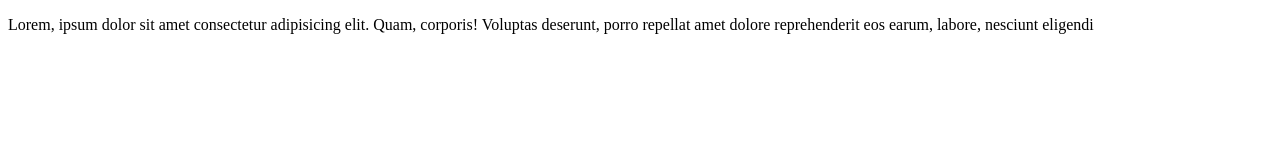
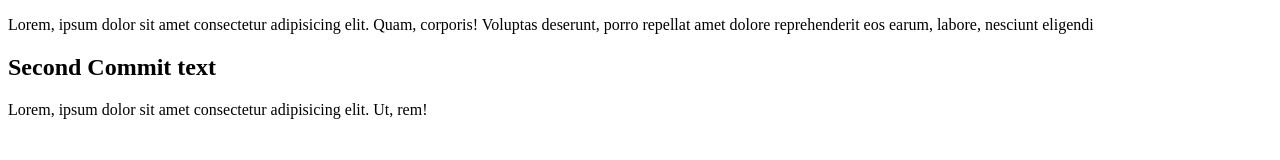
Before and after one commit to AshishVerma9/LearningGit, a plain HTML site: page Index.html in a window 1280 px wide. Drawn offline with Linux system fonts and the light colour scheme.

Commit message:
second commit with h2 tag and some text

```diff
--- a/Index.html
+++ b/Index.html
@@ -8,5 +8,7 @@
 </head>
 <body>
     <p>Lorem, ipsum dolor sit amet consectetur adipisicing elit. Quam, corporis! Voluptas deserunt, porro repellat amet dolore reprehenderit eos earum, labore, nesciunt eligendi </p>
+    <h2>Second Commit text</h2>
+    <p>Lorem, ipsum dolor sit amet consectetur adipisicing elit. Ut, rem!</p>
 </body>
 </html>
```
